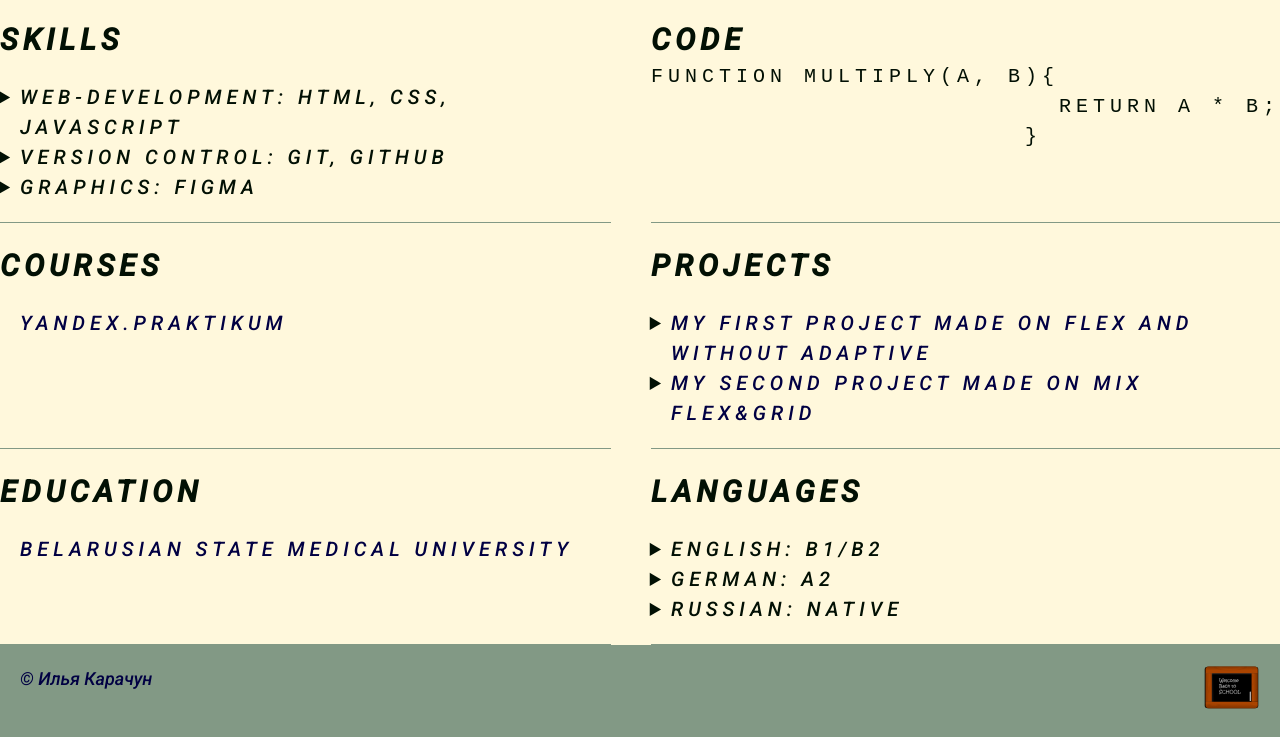
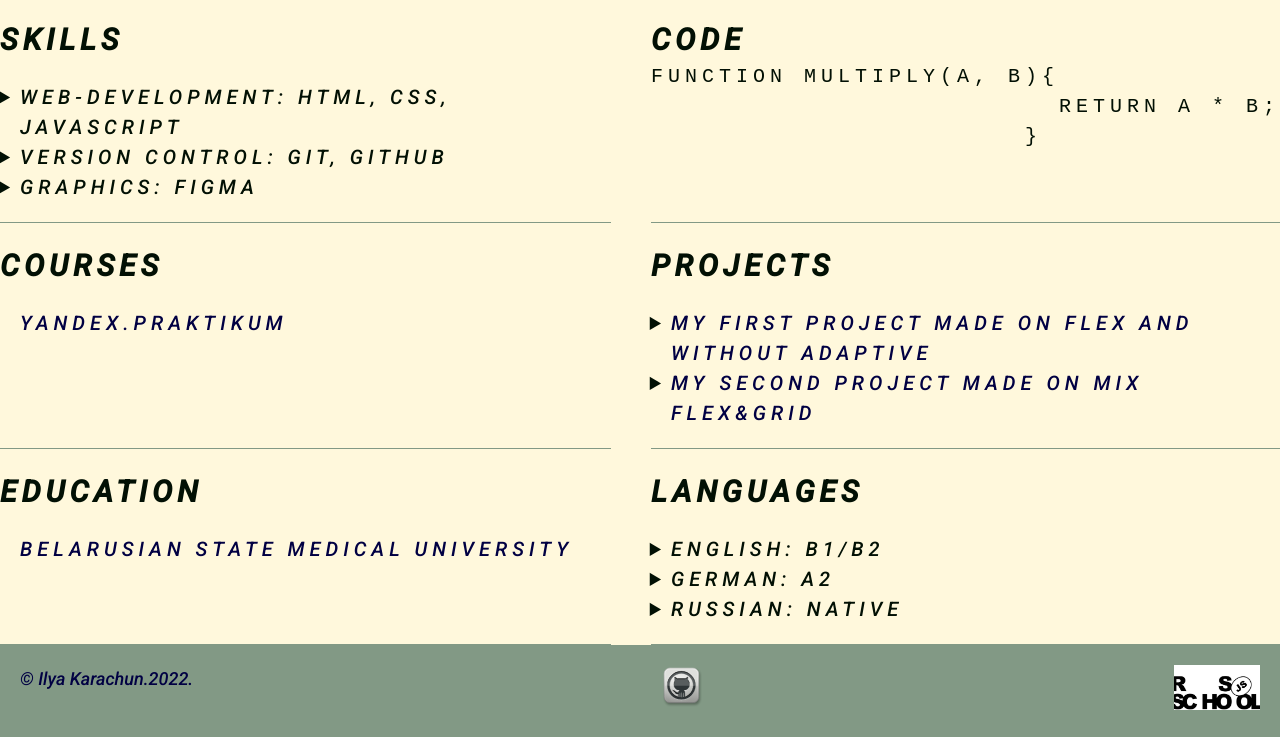
Before and after one commit to ilyaKarachun/rsschool-cv, a plain HTML site: page index.html in a window 1280 px wide. Shown: the part 889-1626 px from the top of the page. Drawn offline with Linux system fonts and the light colour scheme.

Commit message:
feat: add footer

```diff
--- a/index.html
+++ b/index.html
@@ -113,8 +113,9 @@
     </main>
     <footer class="footer">
         <div class="container footer-container">
-            <p class="footer__author">&copy; Илья Карачун</p>
-            <a href="https://rs.school/" target="_blank"><img src="./assets/img/Slate.svg" alt="rss" class="footer-icon"></a>
+            <p class="footer__author">&copy; Ilya Karachun.2022.</p>
+            <a href="https://github.com/ilyaKarachun" target="_blank"><img src="./assets/img/github.svg" alt="footerGit" class="footer-icon"></a>
+            <a href="https://rs.school/js/" target="_blank"><img src="./assets/img/card_original.png" alt="rss" class="footer-icon"></a>
         </div>
     </footer>
 </body>
```
Also changed, not shown: assets/img/card_original.png (added), 1 other file.
